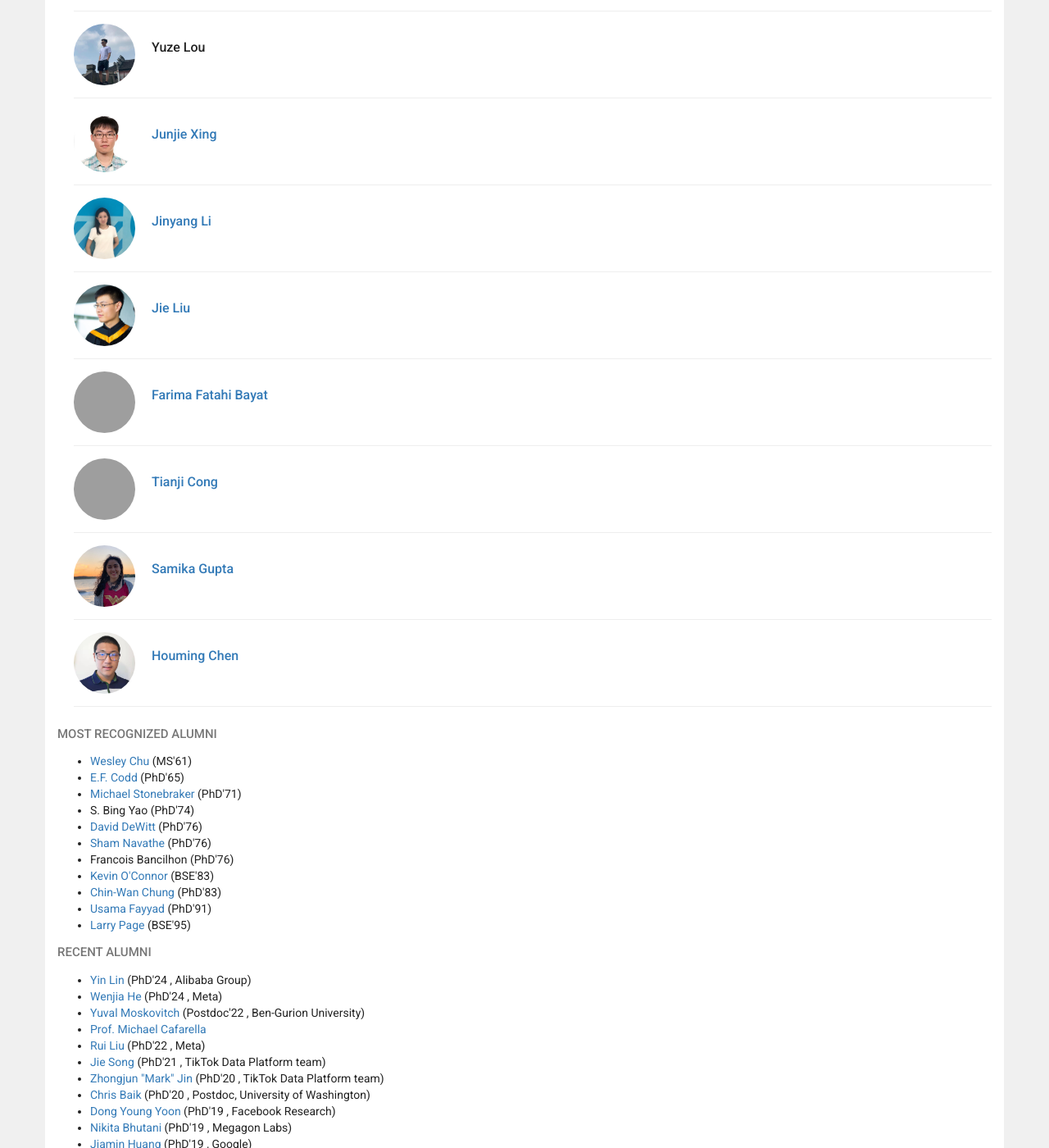
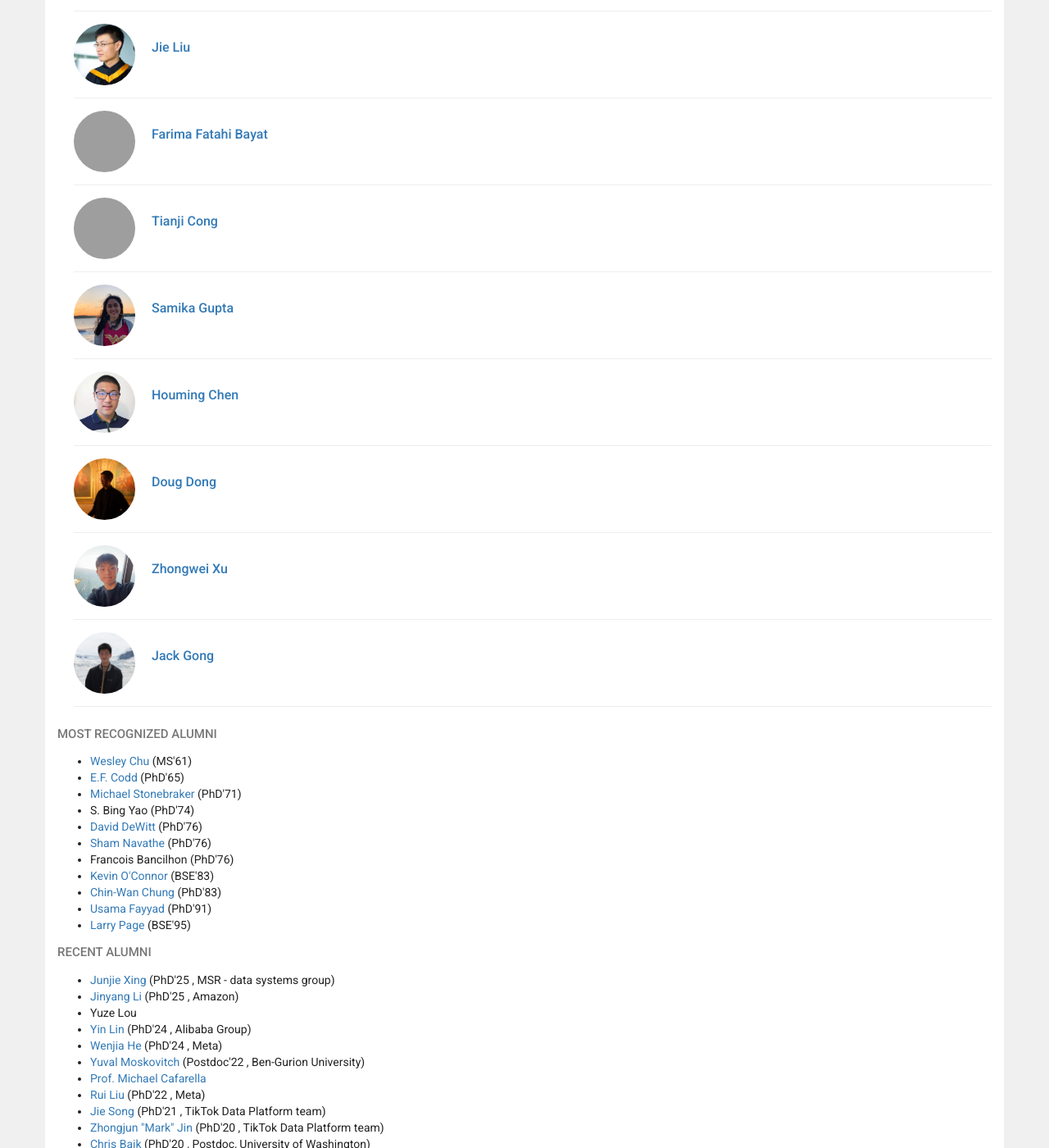
Before and after one commit to umich-dbgroup/umich-dbgroup.github.io, a Jekyll site: the page built from people.html, in a window 1280 px wide and 1400 px high, scrolled down 1069 px. Shown: the whole window at 82% size. Built offline with Jekyll 4.4.1, drawn with Linux system fonts in a browser that asks for light colours; nearby versions of some CDN libraries; grey boxes are pictures that could not be loaded.

Commit message:
PhD'25 1.0

```diff
--- a/_data/people.yml
+++ b/_data/people.yml
@@ -29,17 +29,6 @@ grad_students:
   -
     name: Junghwan Kim
   -
-    name: Yuze Lou
-    photo: /images/people/yuze.jpg
-  -
-    name: Junjie Xing
-    photo: /images/people/junjie.jpg
-    url: https://xingjunjie.me/blog/
-  -
-    name: Jinyang Li
-    photo: /images/people/jinyang.jpeg
-    url: https://jinyangli01.github.io/
-  -
     name: Jie Liu
     photo: /images/people/jiezzliu.jpg
     url: https://jerry-liujie.github.io/
@@ -59,6 +48,18 @@ grad_students:
     name: Houming Chen
     photo: /images/people/houming.jpg
     url: https://houmingchen.github.io/
+  -
+    name: Doug Dong
+    photo: /images/people/dougdong.jpg
+    url: https://siyuan-dong.github.io/
+  -
+    name: Zhongwei Xu
+    photo: /images/people/zhongwei.jpg
+    url: https://xzwdavid.github.io/
+  -
+    name: Jack Gong
+    photo: /images/people/jack.jpg
+    url: https://ht-gong.github.io/
 
 recognized_alumni:
   -
@@ -105,6 +106,19 @@ recognized_alumni:
     url: http://www.google.com/corporate/execs.html#larry
 
 recent_alumni:
+  -
+    name: Junjie Xing
+    degree: PhD'25
+    url: https://xingjunjie.me/blog/
+    where: MSR - data systems group
+  -
+    name: Jinyang Li
+    degree: PhD'25
+    url: https://jinyangli01.github.io/
+    where: Amazon
+  -
+    name: Yuze Lou
+    photo: /images/people/yuze.jpg
   -
     name: Yin Lin
     degree: PhD'24
```
Also changed, not shown: images/people/dougdong.jpg (added), images/people/jack.jpg (added), images/people/zhongwei.jpg (added).
